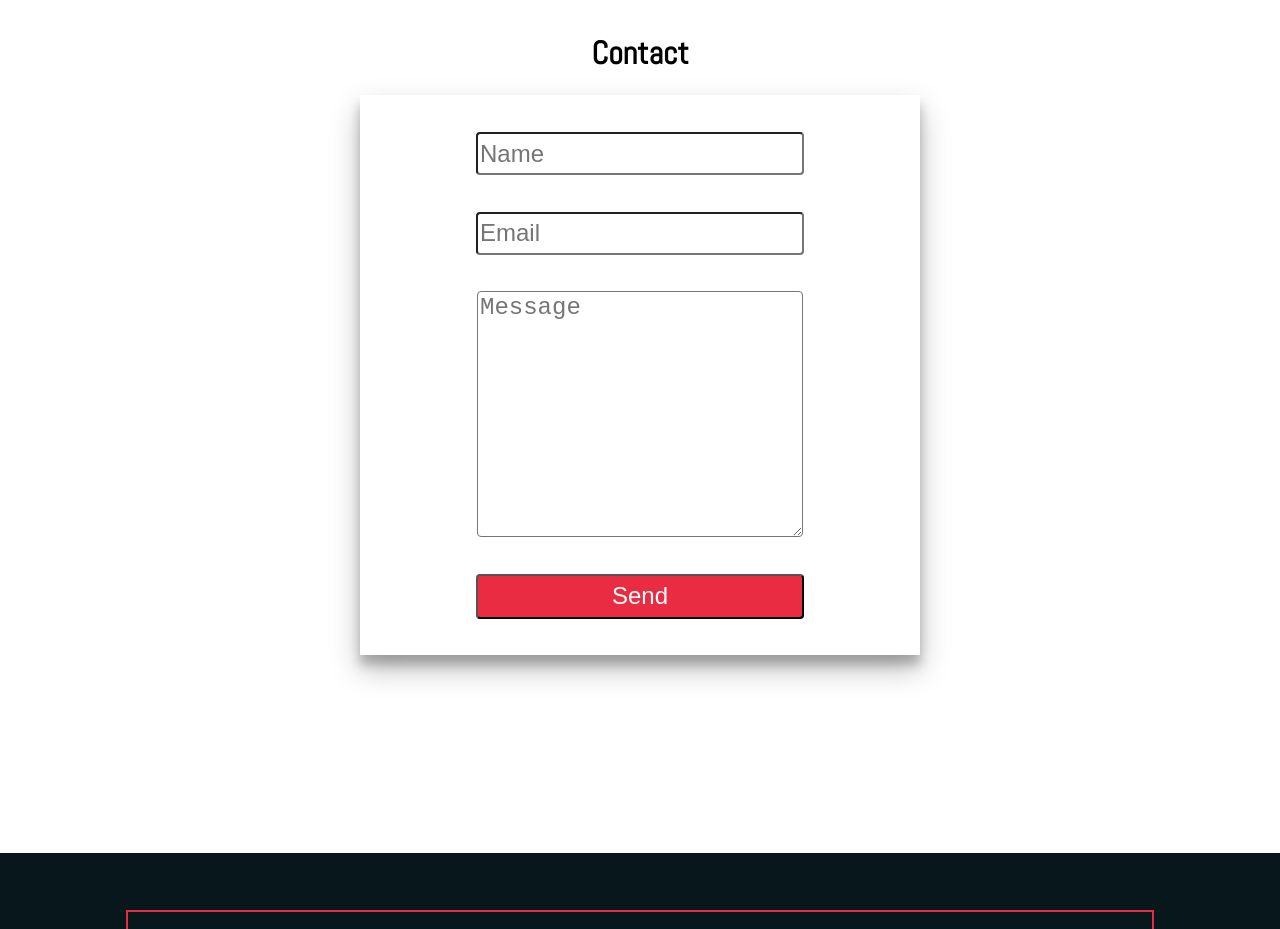
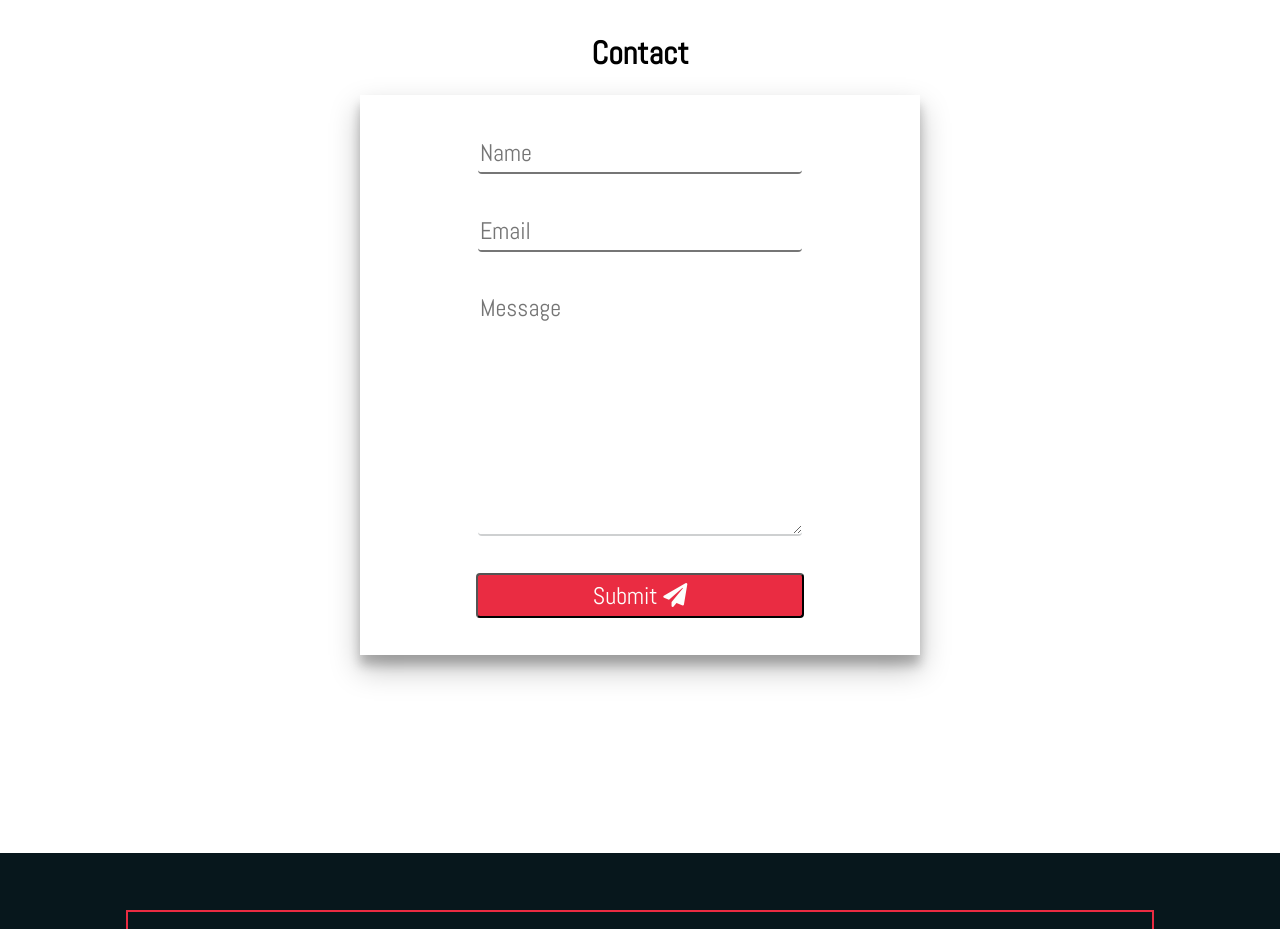
Before and after one commit to juancbaires/react-portfolio, a React (Create React App) app: page / in a window 1280 px wide. Shown: the part 4240-5169 px from the top of the page. Built offline with nearby package versions, Linux system fonts and the light colour scheme.

Commit message:
made changes to the contact form by adding a font awesome icon, changed the font, and added a different border style to the inputs and text area.

```diff
--- a/src/App.css
+++ b/src/App.css
@@ -539,16 +539,32 @@ input {
   width: 20rem;
   border-radius: 4px;
   font-size: 1.5rem;
+  outline: 0;
+  border-width: 0 0 2px;
+  font-family: 'Abel', sans-serif;
+}
+
+input:focus {
+  border-color: #EA2C42
 }
 
 textarea {
+  font-family: 'Abel', sans-serif;
   border-radius: 4px;
   height: 15rem;
   width: 20rem;
   font-size: 1.5rem;
+  outline: 0;
+  border-width: 0 0 2px;
+  border-color: rgb(94, 100, 104, .3);
+}
+
+textarea:focus {
+  border-color: #EA2C42
 }
 
 .form__button {
+  font-family: 'Abel', sans-serif;
   border-radius: 4px;
   width: 20.5rem;
   height: 2.8rem;
--- a/src/App.js
+++ b/src/App.js
@@ -109,8 +109,8 @@ class App extends Component {
                and guided me during my Army service. I am able to adapt and overcome any problem at hand.</p>
           </div>
         </section>
-        <section id="contact" className="contact">
-          <div className="contact__container">
+        <section className="contact">
+          <div id="contact" className="contact__container">
             <h1 className="contact__header">Contact</h1>
           </div>
 
@@ -118,7 +118,9 @@ class App extends Component {
             <input type="text" placeholder="Name" name="name" required></input>
             <input type="email" placeholder="Email" name="_replyto" required></input>
             <textarea type="text" placeholder="Message" name="message" id="" cols="30" rows="10" required></textarea>
-            <input className="form__button" type="submit" value="Send"></input>
+            <div>
+              <button className="form__button" type="submit" value="Send">Submit <i class="fas fa-paper-plane"></i></button>
+            </div>
           </form ></div>
         </section>
         <footer className="socialMedia__container">
```
Also changed, not shown: 1 other file (tests, documents, lock files or other folders).
